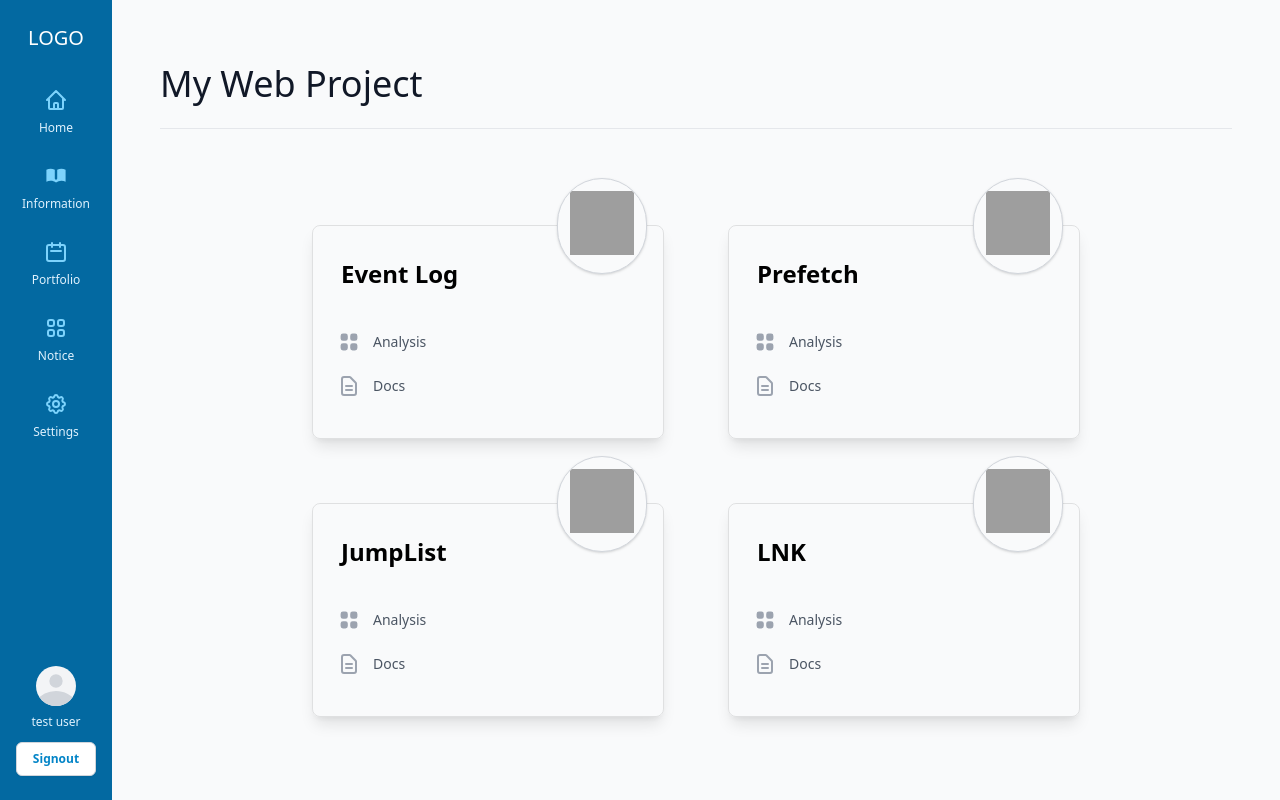
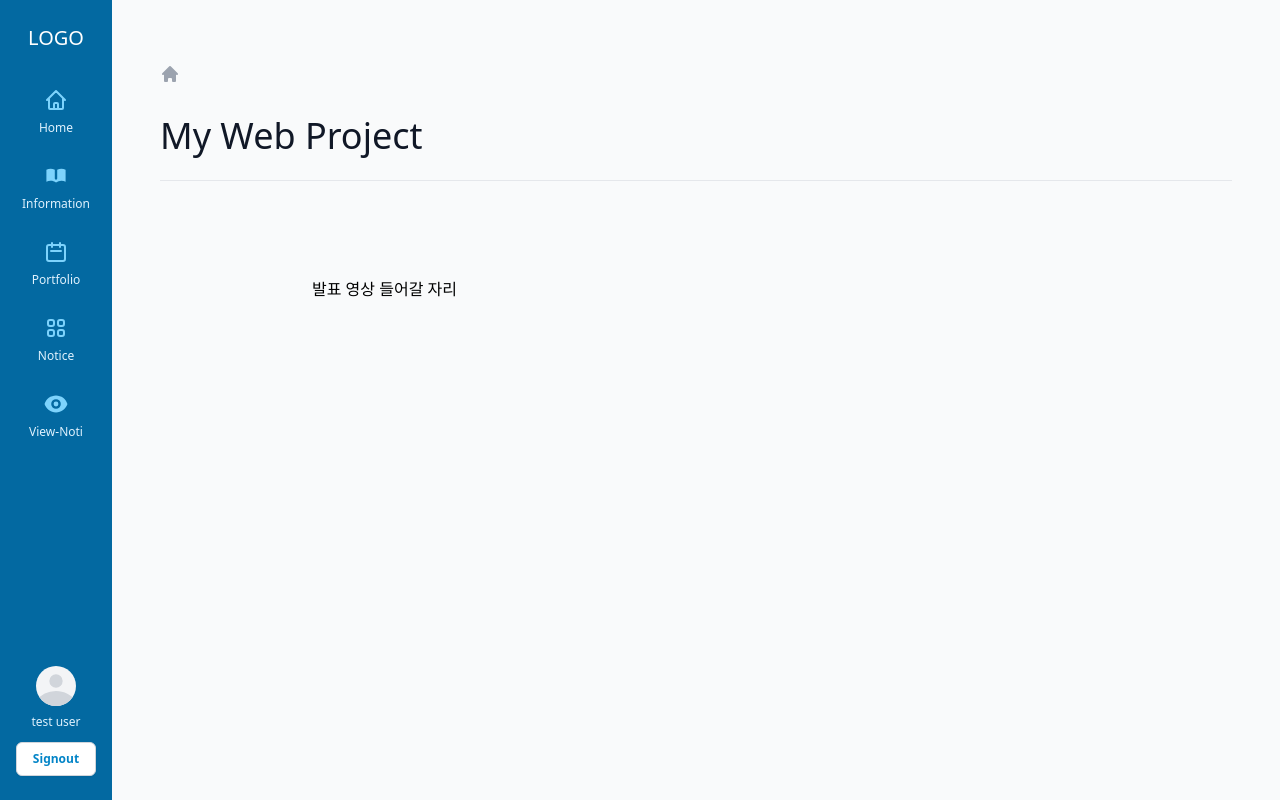
Before and after one commit to kjsik11/web-team-project, a Next.js app: page / in a window 1280 px wide. Built offline with nearby package versions, Linux system fonts and the light colour scheme; grey boxes are pictures that could not be loaded.

Commit message:
make view-noti

```diff
--- /dev/null
+++ b/components/Notice.tsx
@@ -0,0 +1,70 @@
+import React from 'react';
+import cn from 'classnames';
+import { Disclosure } from '@headlessui/react';
+
+// utils
+import formatDate from '@utils/formatDate';
+import { mdToHtml } from '@utils/marked';
+
+// css
+import s from '@assets/mde.module.css';
+import getContentByMdUrl from '@lib/claNotice/getContentByMdUrl';
+import { ChevronDownIcon } from '@heroicons/react/outline';
+
+// icons
+
+interface Props {
+  className?: string;
+  noticeItem: NoticeInfo;
+}
+
+const NoticeListItem: React.FC<Props> = ({ className, noticeItem }) => {
+  const [content, setContent] = React.useState<string>('');
+
+  React.useEffect(() => {
+    getContentByMdUrl(noticeItem.markdownUrl)
+      .then(async (content) =>
+        setContent(await Promise.resolve(mdToHtml(content))),
+      )
+      .catch((err) => console.log(err.message));
+  }, [noticeItem]);
+
+  return (
+    <Disclosure
+      as="div"
+      className={cn(className, s.root, 'border-b border-gray-200')}
+    >
+      {({ open }) => (
+        <>
+          <Disclosure.Button
+            className={cn('pt-6 w-full text-left rounded-md', {
+              'pb-6': !open,
+            })}
+          >
+            <div className="flex justify-between items-center mb-2">
+              <p className="text-xl font-semibold">{noticeItem.title}</p>
+              <ChevronDownIcon
+                className={cn('w-6 h-6 text-gray-400 transform', {
+                  'rotate-180': open,
+                })}
+              />
+            </div>
+            <p className="text-gray-500 text-base font-normal">
+              {formatDate(noticeItem.created)}
+            </p>
+          </Disclosure.Button>
+          <Disclosure.Panel className="bg-gray-50 p-2 mt-2 mb-6" as="div">
+            <div
+              className="markdown-container"
+              dangerouslySetInnerHTML={{
+                __html: content,
+              }}
+            />
+          </Disclosure.Panel>
+        </>
+      )}
+    </Disclosure>
+  );
+};
+
+export default NoticeListItem;
--- a/components/layout/Dashboard.tsx
+++ b/components/layout/Dashboard.tsx
@@ -5,7 +5,6 @@ import NextLink from 'next/link';
 import { Dialog, Menu, Transition } from '@headlessui/react';
 import {
   CalendarIcon,
-  CogIcon,
   HomeIcon,
   MenuIcon,
   ViewGridIcon,
@@ -21,7 +20,7 @@ import Link from '@components/ui/Link';
 
 // librarise
 import Button from '@components/ui/Button';
-import { BookOpenIcon } from '@heroicons/react/solid';
+import { BookOpenIcon, EyeIcon } from '@heroicons/react/solid';
 
 const sidebarNavigation = [
   { name: 'Home', href: '/', icon: HomeIcon, key: '/home' },
@@ -38,7 +37,12 @@ const sidebarNavigation = [
     key: 'portfolio',
   },
   { name: 'Notice', href: '/notice', icon: ViewGridIcon, key: 'notice' },
-  { name: 'Settings', href: '/settings', icon: CogIcon, key: 'settings' },
+  {
+    name: 'View-Noti',
+    href: '/view-noti',
+    icon: EyeIcon,
+    key: 'view-noti',
+  },
 ];
 const userNavigation = [
   // { name: 'Your Profile', href: '#' },
--- /dev/null
+++ b/lib/claNotice/getAllNotices.ts
@@ -0,0 +1,9 @@
+import fetcher from '@lib/fetcher';
+
+const getAllNotices: () => Promise<NoticeInfo[]> = async () => {
+  const { notices } = await fetcher('/api/cla-noti');
+
+  return notices;
+};
+
+export default getAllNotices;
--- /dev/null
+++ b/pages/api/cla-noti.ts
@@ -0,0 +1,29 @@
+import { NextApiRequest, NextApiResponse } from 'next';
+
+import { connectMongo, withErrorHandler, throwError } from '@utils/common';
+
+const handler: (
+  req: NextApiRequest,
+  res: NextApiResponse,
+) => Promise<void> = async (req, res) => {
+  if (req.method === 'GET') {
+    const { db } = await connectMongo();
+
+    const cursor = db
+      .collection('notice')
+      .find({ deleted: null })
+      .sort({ created: -1 });
+
+    const notices = await cursor.toArray();
+
+    await cursor.close();
+
+    console.log(notices);
+    return res.json({
+      notices,
+    });
+  }
+  return throwError(res, 1, 400);
+};
+
+export default withErrorHandler(handler);
--- a/pages/index.tsx
+++ b/pages/index.tsx
@@ -6,115 +6,25 @@ import { ViewGridIcon } from '@heroicons/react/solid';
 // components
 import Dashboard from '@components/layout/Dashboard';
 import Link from '@components/ui/Link';
+import BreadCrumb from '@components/ui/BreadCrumb';
 
-const sections = [
-  {
-    title: 'Event Log',
-    picture: '/icon/eventlog.png',
-    links: [
-      {
-        name: 'Analysis',
-        href: '/analysis/eventlog',
-        icon: ViewGridIcon,
-      },
-      {
-        name: 'Docs',
-        href: '/docs/eventlog',
-        icon: DocumentTextIcon,
-      },
-    ],
-  },
-  {
-    title: 'Prefetch',
-    picture: '/icon/prefetch.png',
-    links: [
-      {
-        name: 'Analysis',
-        href: '/analysis/prefetch',
-        icon: ViewGridIcon,
-      },
-      {
-        name: 'Docs',
-        href: '/docs/prefetch',
-        icon: DocumentTextIcon,
-      },
-    ],
-  },
-  {
-    title: 'JumpList',
-    picture: '/icon/jumplist.png',
-    links: [
-      {
-        name: 'Analysis',
-        href: '/analysis/jumplist',
-        icon: ViewGridIcon,
-      },
-      {
-        name: 'Docs',
-        href: '/docs/jumplist',
-        icon: DocumentTextIcon,
-      },
-    ],
-  },
-  {
-    title: 'LNK',
-    picture: '/icon/lnk.png',
-    links: [
-      {
-        name: 'Analysis',
-        href: '/analysis/lnk',
-        icon: ViewGridIcon,
-      },
-      {
-        name: 'Docs',
-        href: '/docs/lnk',
-        icon: DocumentTextIcon,
-      },
-    ],
-  },
-];
+const BreadPages = [] as {
+  name: string;
+  href: string;
+  current: boolean;
+}[];
 
 const DashboardPage = () => {
   return (
     <div className="pt-4 sm:pt-8 md:pt-12 lg:pt-16 pb-32 px-6 md:px-8 lg:px-12 max-w-screen-xl mx-auto ">
+      <BreadCrumb pages={BreadPages} className="mb-8" />
+
       <div className="pb-6 border-b border-gray-200">
         <h3 className="text-4xl font-medium text-gray-900">My Web Project</h3>
       </div>
       <div className="pt-24">
         <div className="max-w-md mx-auto space-y-20 grid gap-5 lg:space-y-0 lg:grid-cols-2 lg:max-w-screen-md xl:gap-16">
-          {sections.map((section) => (
-            <div
-              key={section.title}
-              className="relative flex flex-col rounded-lg border border-black border-opacity-10 shadow-lg p-4 py-8"
-            >
-              <span className="absolute -top-12 right-4 rounded-full border border-gray-300 bg-gray-50 shadow p-3 overflow-hidden">
-                <NextImage
-                  src={section.picture}
-                  alt=""
-                  layout="fixed"
-                  width={64}
-                  height={64}
-                  sizes="64px"
-                />
-              </span>
-              <h4 className="text-2xl font-semibold px-3">{section.title}</h4>
-              <nav className="mt-8 space-y-1">
-                {section.links.map(({ name, href, ...item }) => (
-                  <Link
-                    key={name}
-                    href={href}
-                    className="text-gray-600 hover:bg-gray-100 hover:text-gray-900 flex items-center px-3 py-2 text-sm font-medium rounded-md"
-                  >
-                    <item.icon
-                      className="text-gray-400 group-hover:text-gray-500 flex-shrink-0 -ml-1 mr-3 h-6 w-6"
-                      aria-hidden="true"
-                    />
-                    <span className="truncate">{name}</span>
-                  </Link>
-                ))}
-              </nav>
-            </div>
-          ))}
+          <p>발표 영상 들어갈 자리</p>
         </div>
       </div>
     </div>
--- a/pages/notice/index.tsx
+++ b/pages/notice/index.tsx
@@ -72,9 +72,12 @@ const NoticePage = () => {
 
   return (
     <div className="pt-4 sm:pt-8 md:pt-12 pb-32 px-6 md:px-8 lg:px-12 max-w-screen-xl mx-auto ">
-      <div>
-        <BreadCrumb pages={BreadPages} className="mb-8" />
+      <BreadCrumb pages={BreadPages} className="mb-8" />
+
+      <div className="pb-6 border-b border-gray-200">
+        <h3 className="text-3xl font-semibold">공지사항 관리</h3>
       </div>
+
       <div className="flex flex-col p-4">
         <div className="-my-2 overflow-x-auto sm:-mx-6 lg:-mx-8">
           <div className="py-2 align-middle inline-block min-w-full sm:px-6 lg:px-8">
--- a/pages/notice/upload.tsx
+++ b/pages/notice/upload.tsx
@@ -29,11 +29,25 @@ import Spinner from '@components/icons/Spinner';
 import { ChevronDownIcon } from '@heroicons/react/outline';
 
 import Dashboard from '@components/layout/Dashboard';
+import BreadCrumb from '@components/ui/BreadCrumb';
 
 const initialNoticeInput = {
   title: '',
   content: '본문을 입력해주세요',
 };
+
+const BreadPages = [
+  {
+    name: 'Notice',
+    href: '/notice',
+    current: false,
+  },
+  {
+    name: 'Upload',
+    href: '/upload',
+    current: true,
+  },
+];
 
 const UploadMarkdown = () => {
   const router = useRouter();
@@ -118,7 +132,13 @@ const UploadMarkdown = () => {
     );
 
   return (
-    <div className="w-full mb-16">
+    <div className="pt-4 sm:pt-8 md:pt-12 pb-32 px-6 md:px-8 lg:px-12 max-w-screen-xl mx-auto ">
+      <BreadCrumb pages={BreadPages} className="mb-8" />
+      <div className="pb-6 border-b border-gray-200">
+        <h3 className="text-3xl font-semibold">
+          공지사항 {router.query.noticeId ? '수정' : '업로드'}
+        </h3>
+      </div>
       <div className={cn(s.root, 'w-full p-2.5 max-w-5xl mx-auto')}>
         <div className="mb-8">
           <Button
--- /dev/null
+++ b/pages/view-noti.tsx
@@ -0,0 +1,70 @@
+import React from 'react';
+
+// components
+// import { Head } from '@components/core';
+
+// libraries
+
+// icons
+import Spinner from '@components/icons/Spinner';
+import Dashboard from '@components/layout/Dashboard';
+import getAllNotices from '@lib/claNotice/getAllNotices';
+import NoticeListItem from '@components/Notice';
+import BreadCrumb from '@components/ui/BreadCrumb';
+
+const BreadPages = [
+  {
+    name: 'View-Noti',
+    href: '/view-noti',
+    current: true,
+  },
+];
+
+// TODO: SWR
+const Notice = () => {
+  const [notices, setNotices] = React.useState<NoticeInfo[] | null>(null);
+  const [error, setError] = React.useState<string | null>(null);
+
+  React.useEffect(() => {
+    getAllNotices()
+      .then((notices) => {
+        setNotices(notices);
+      })
+      .catch((err) => setError(err.message));
+  }, []);
+
+  if (error) return <p>{error}</p>;
+
+  if (notices === null)
+    return (
+      <div className="h-[404px] flex justify-center items-center">
+        <Spinner className="w-12 h-12 animate-spin" />
+      </div>
+    );
+
+  return (
+    <div className="pt-4 sm:pt-8 md:pt-12 pb-32 px-6 md:px-8 lg:px-12 max-w-screen-xl mx-auto ">
+      <BreadCrumb pages={BreadPages} className="mb-8" />
+      <div className="pb-6 border-b border-gray-200">
+        <h3 className="text-3xl font-semibold">공지사항</h3>
+      </div>
+      <div className="max-w-3xl mx-auto mt-8">
+        {notices.length === 0 ? (
+          <div>공지사항이 없습니다.</div>
+        ) : (
+          <ul>
+            {notices.map((notice) => (
+              <li key={`notice-${notice._id}`}>
+                <NoticeListItem noticeItem={notice} className="mb-6" />
+              </li>
+            ))}
+          </ul>
+        )}
+      </div>
+    </div>
+  );
+};
+
+Notice.Layout = Dashboard;
+Notice.title = '공지사항';
+export default Notice;
```
Also changed, not shown: lib/claNotice/getContentByMdUrl.ts (added, +15 -0 lines).
